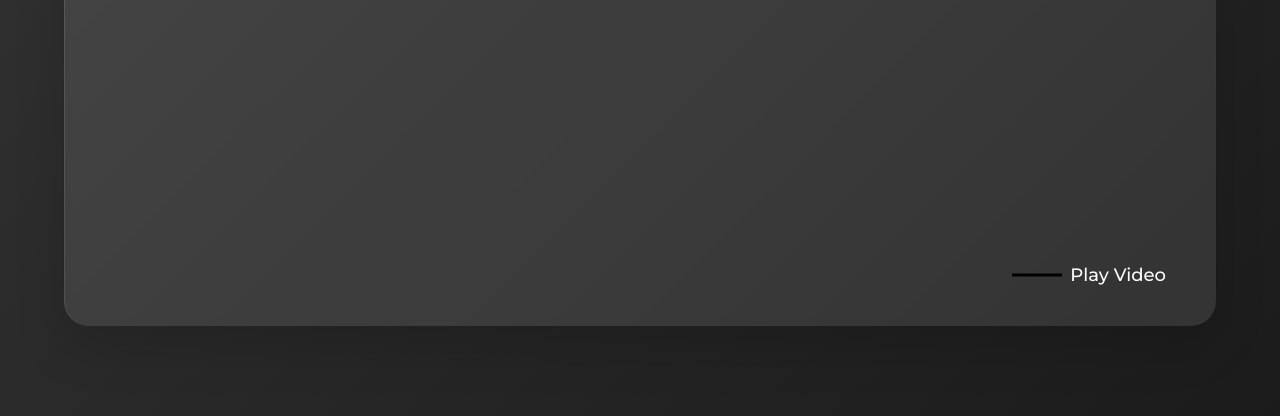
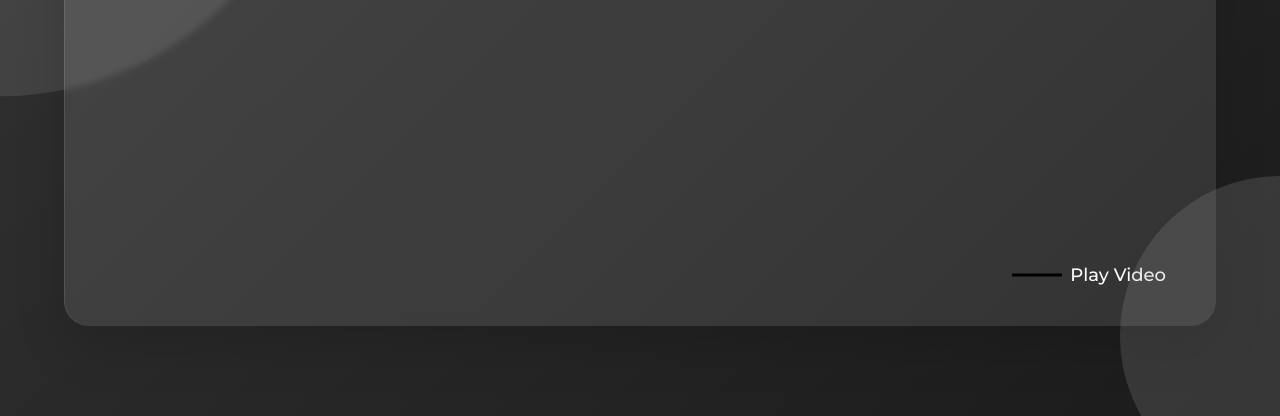
Before and after one commit to priyed/glassmorph, a plain HTML site: page index.html in a window 1280 px wide. Shown: the part 384-800 px from the top of the page. Drawn offline with Linux system fonts and the light colour scheme.

Commit message:
added background circles

```diff
--- a/styles.css
+++ b/styles.css
@@ -14,6 +14,27 @@ body {
     flex-direction: column;
     background: linear-gradient(135deg, #313131 10%, #1b1b1b 100%);
 }
+
+body::before, body::after {
+    content: '';
+    position: absolute;
+    left: 0;
+    top: 0;
+    height: 100%;
+    width: 100%;
+    opacity: 0.2;
+}
+
+body::before {
+    clip-path: circle(30% at left 20%);
+    background: linear-gradient(135deg, #919191 10%, #a7a7a7);
+}
+
+body::after {
+    clip-path: circle(15% at right 90%);
+    background: linear-gradient(135deg, #919191 10%, #a7a7a7);
+}
+
 
 
 /*=================
@@ -89,6 +110,7 @@ header .menu li {
     width: 40%;
     margin: 100px 0 0 50px;
     color: #f1f1f1;
+    line-height: 1.4;
 }
 
 .text-content h2 {
```
